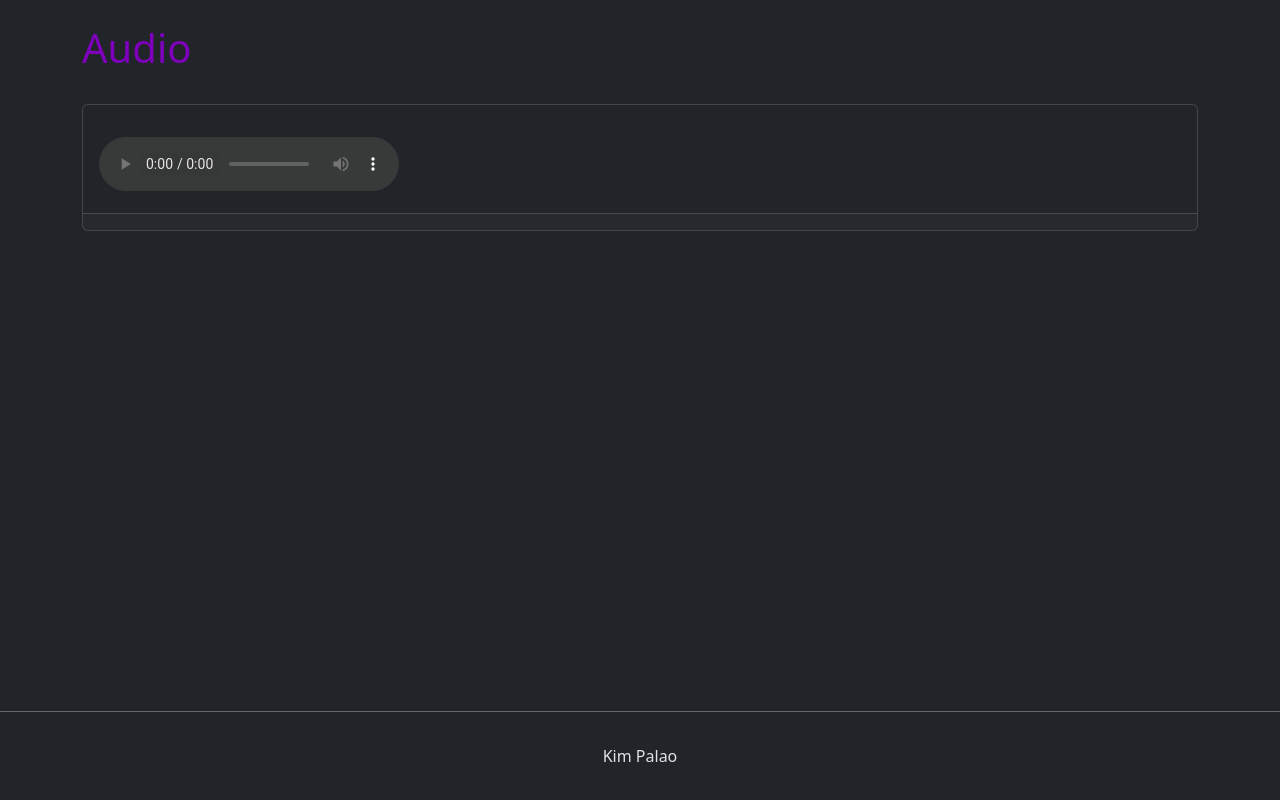
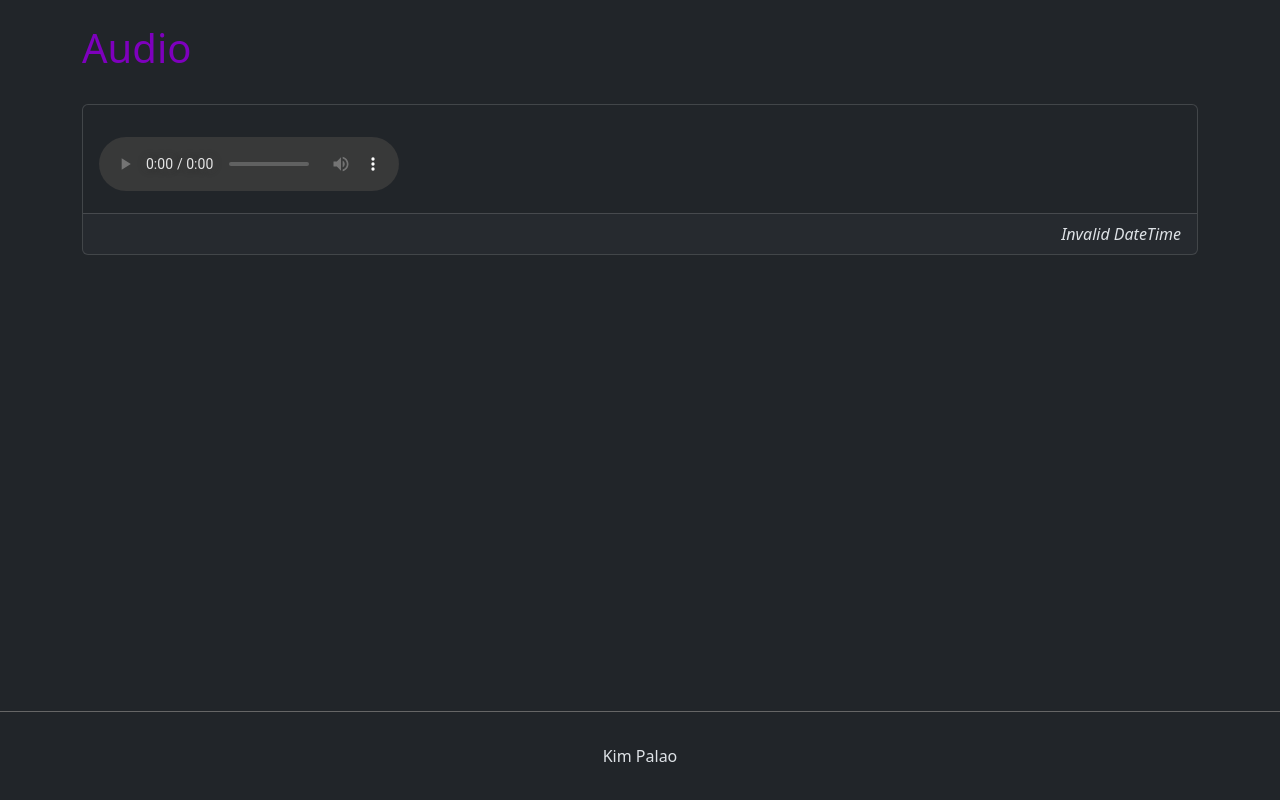
Before and after one commit to KimPalao/audio-storage-frontend, a Vue app: page /audio/1 in a window 1280 px wide. Built offline with nearby package versions, Linux system fonts and the light colour scheme; no server answers.

Commit message:
Show created_at timestamp. Add luxon.

```diff
--- a/package.json
+++ b/package.json
@@ -13,8 +13,10 @@
   },
   "dependencies": {
     "@popperjs/core": "^2.11.8",
+    "@types/luxon": "^3.3.0",
     "axios": "^1.4.0",
     "bootstrap": "^5.3.0",
+    "luxon": "^3.3.0",
     "vue": "^3.3.4",
     "vue-router": "^4.2.2"
   },
--- a/src/components/AudioCard.vue
+++ b/src/components/AudioCard.vue
@@ -7,12 +7,20 @@
       </audio>
     </div>
     <div class="card-footer text-end">
-      {{ audio.created_at }}
+      <em>
+        {{ format(audio.created_at) }}
+      </em>
     </div>
   </div>
 </template>
 <script setup lang="ts">
+import { DateTime } from 'luxon';
+
 defineProps<{
   audio: any;
 }>();
+
+const format = datetime => {
+  return DateTime.fromISO(datetime).toFormat('dd LLL y HH:mm:ss');
+};
 </script>
```
Also changed, not shown: 1 other file (tests, documents, lock files or other folders).
